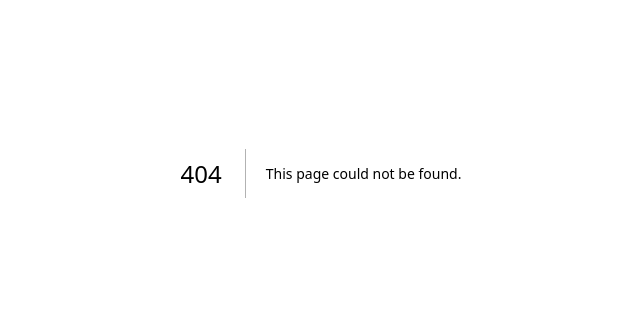
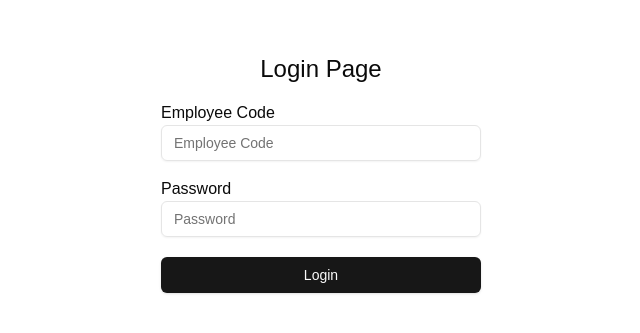
Before and after one commit to geedotrar/employee-system, a Next.js app in the folder frontend/: page /login in a window 1280 px wide. Before the commit this address had no page. Shown: the part 227-560 px from the top of the page, without its empty margins (319-959 px from the left). Built offline with nearby package versions, Linux system fonts and the light colour scheme.

Commit message:
feat(login-page): add simple login page

```diff
--- /dev/null
+++ b/frontend/src/app/login/page.tsx
@@ -0,0 +1,23 @@
+import { Button } from "@/components/ui/button";
+import { Input } from "@/components/ui/input";
+
+export default function Login() {
+  return (
+    <div className="flex items-center justify-center h-screen">
+      <div className="w-full max-w-xs space-y-4">
+        <h1 className="text-center text-2xl">Login Page</h1>
+        <div>
+          <label className="block text-left">Employee Code</label>
+          <Input name="employee_code" type="text" placeholder="Employee Code" />
+        </div>
+        <div>
+          <label className="block text-left">Password</label>
+          <Input name="password" type="password" placeholder="Password" />
+        </div>
+        <div className="flex justify-center">
+          <Button className="mt-1 w-full">Login</Button>
+        </div>
+      </div>
+    </div>
+  );
+}
```
